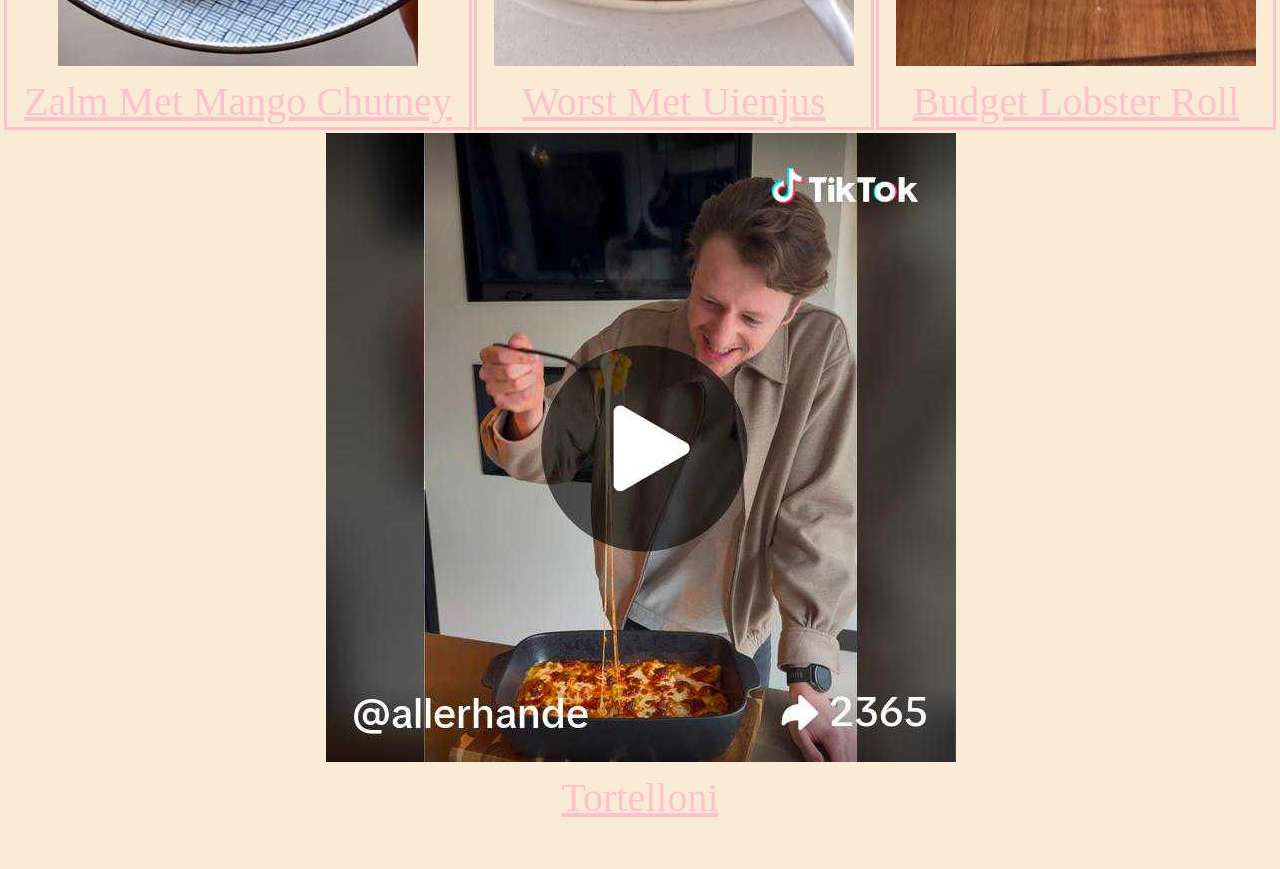
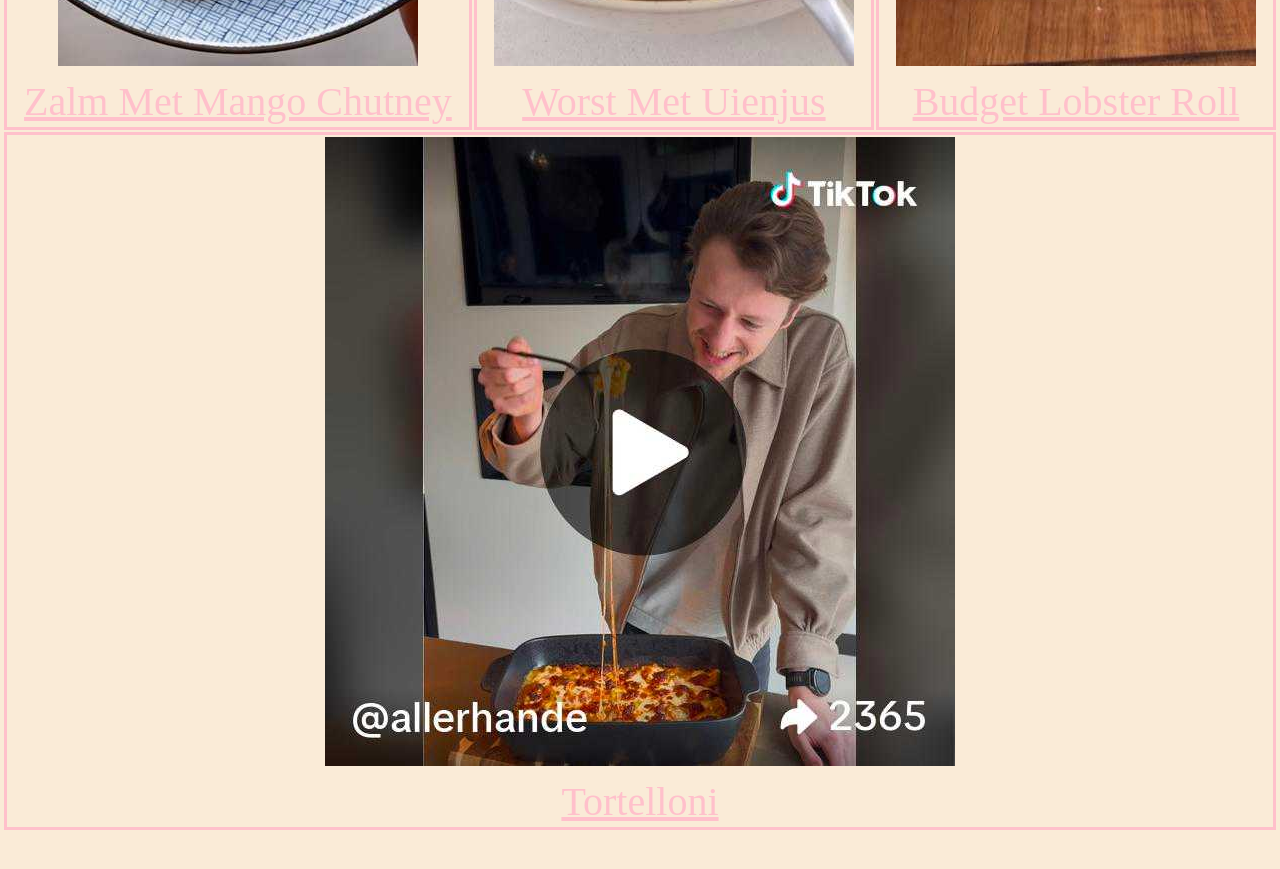
Before and after one commit to Stennis116/kok_bop, a plain HTML site: page index.html in a window 1280 px wide. Shown: the part 1860-2729 px from the top of the page. After the commit the page ends 2693 px from the top, so only its background shows below. Drawn offline with Linux system fonts and the light colour scheme.

Commit message:
added styles for tortelloni

```diff
--- a/style.css
+++ b/style.css
@@ -63,3 +63,10 @@ h1 {
     border: solid ;
     background-color: antiquewhite;
 }
+.tortelloni {
+    flex: 1 1 auto;
+    display: flex;
+    flex-direction: column;
+    border: solid ;
+    background-color: antiquewhite;
+}
```
